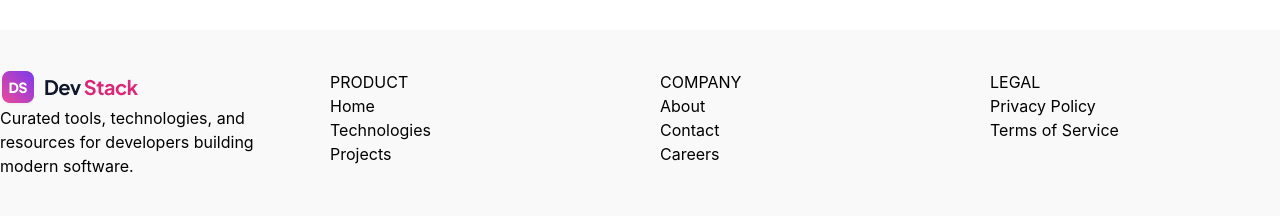
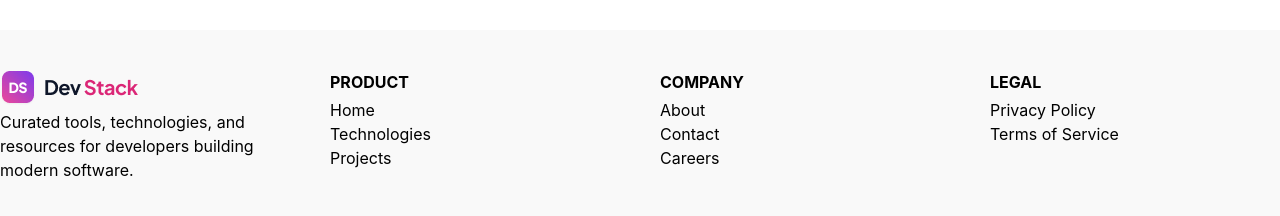
Before and after one commit to Shah-Md-Jihan/B14-A05-DevStack, a React (Vite) app: page / in a window 1280 px wide. Shown: the part 1597-1813 px from the top of the page. Built offline with nearby package versions, Linux system fonts and the light colour scheme.

Commit message:
footer section updated

```diff
--- a/src/components/Footer.jsx
+++ b/src/components/Footer.jsx
@@ -4,10 +4,10 @@ const Footer = () => {
             <div className="container mx-auto grid grid-cols-1 md:grid-cols-4 gap-10">
                 <div>
                     <img src="/src/assets/logo-text.png" alt="" />
-                    <p>Curated tools, technologies, and resources for developers building modern software.</p>
+                    <p className="mt-1">Curated tools, technologies, and resources for developers building modern software.</p>
                 </div>
                 <div>
-                    <h3>PRODUCT</h3>
+                    <h3 className="font-bold mb-1">PRODUCT</h3>
                     <ul>
                         <li><a href="">Home</a></li>
                         <li><a href="">Technologies</a></li>
@@ -16,7 +16,7 @@ const Footer = () => {
                 </div>
 
                 <div>
-                    <h3>COMPANY</h3>
+                    <h3 className="font-bold mb-1">COMPANY</h3>
                     <ul>
                         <li><a href="">About</a></li>
                         <li><a href="">Contact</a></li>
@@ -25,7 +25,7 @@ const Footer = () => {
                 </div>
 
                 <div>
-                    <h3>LEGAL</h3>
+                    <h3 className="font-bold mb-1">LEGAL</h3>
                     <ul>
                         <li><a href="">Privacy Policy</a></li>
                         <li><a href="">Terms of Service</a></li>
```
